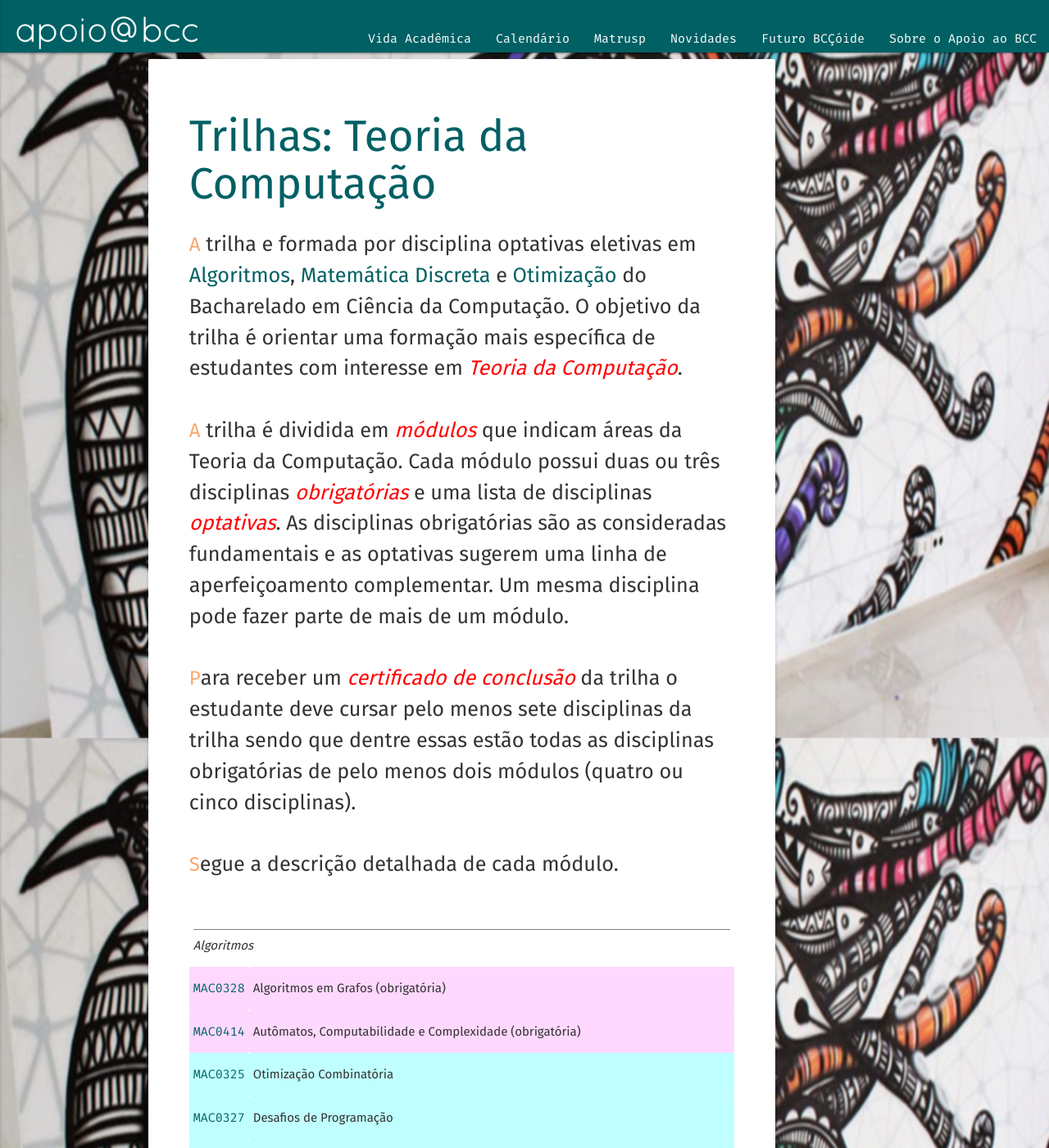
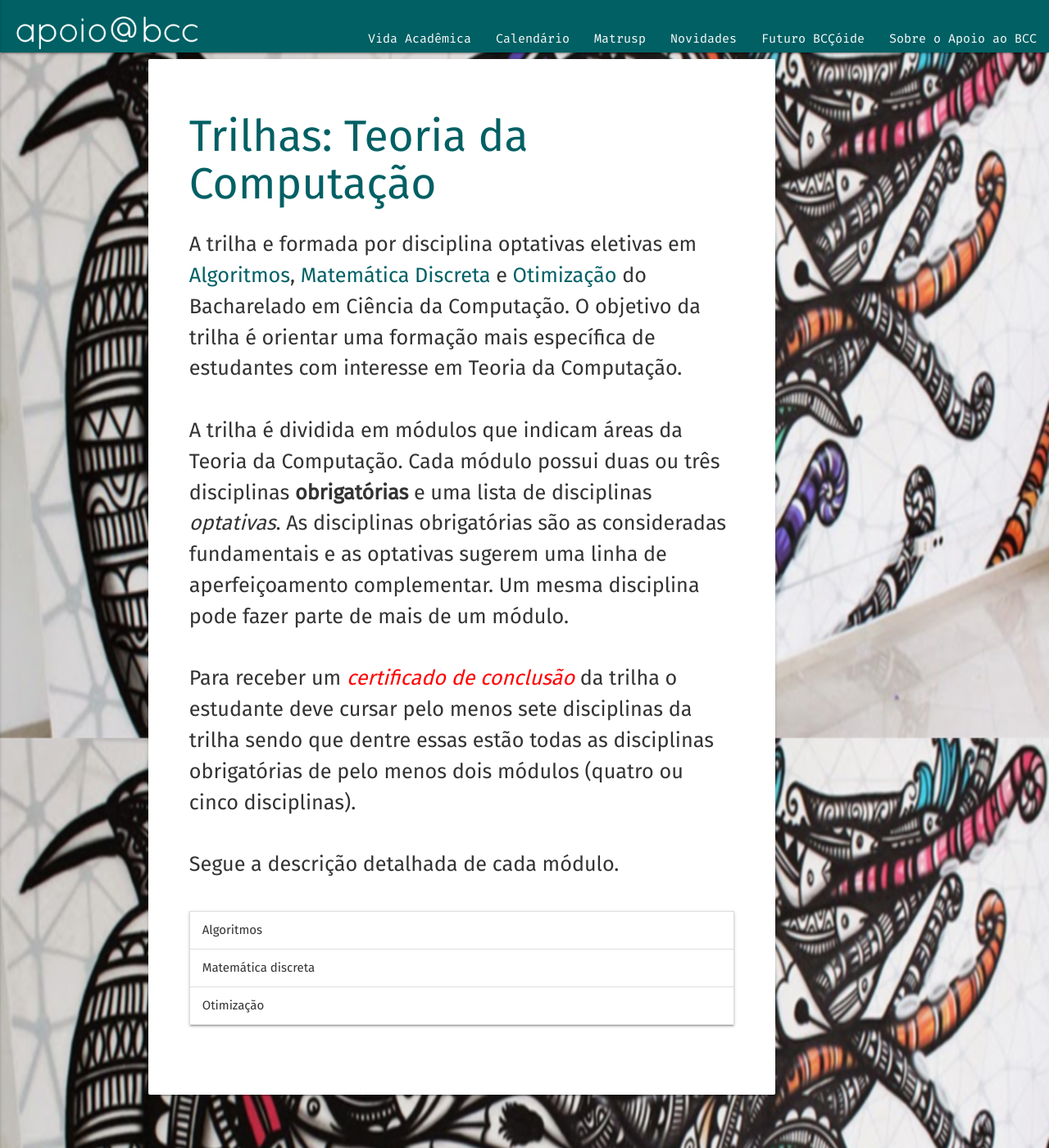
Before and after one commit to apoiobcc/apoiobcc, a Jekyll site: the page built from teoria.html, in a window 1280 px wide and 1400 px high. Shown: the whole window at 82% size. Built offline with Jekyll 4.4.1, drawn with Linux system fonts in a browser that asks for light colours; nearby versions of some CDN libraries; some of the changed text lies outside the part shown.

Commit message:
Teoria pronto

```diff
--- a/teoria.html
+++ b/teoria.html
@@ -3,25 +3,27 @@
 title: 'Trilhas: Teoria da Computação'
 ---
 
-<p><font size="+2" color="#faa86c">A</font> trilha e formada por disciplina optativas eletivas
-em <em>Algoritmos</em>, <em>Matemática Discreta</em> e <em>Otimização</em> do
-Bacharelado em Ciência da Computação. O objetivo da trilha é orientar uma
-formação mais específica de estudantes com interesse em <i><font color="red">Teoria da
-Computação</font></i>.</p>
+<p>
+A trilha e formada por disciplina optativas eletivas em <em>Algoritmos</em>,
+<em>Matemática Discreta</em> e <em>Otimização</em> do Bacharelado em Ciência
+da Computação. O objetivo da trilha é orientar uma formação mais específica
+de estudantes com interesse em Teoria da Computação.
+</p>
 
-<p><font size="+2" color="#faa86c">A</font> trilha é dividida em <i><font color="red">módulos</font></i> que indicam áreas da Teoria
-da Computação. Cada módulo possui duas ou três
-disciplinas <i><font color="red">obrigatórias</font></i> e uma lista de
-disciplinas <i><font color="red">optativas</font></i>. As disciplinas obrigatórias são as
-consideradas fundamentais e as optativas sugerem uma linha de aperfeiçoamento
-complementar. Um mesma disciplina pode fazer parte de mais de um módulo.</p>
+<p>A trilha é dividida em módulos que indicam áreas da Teoria da Computação.
+Cada módulo possui duas ou três disciplinas <b>obrigatórias</b> e uma lista de
+disciplinas <i>optativas</i>. As disciplinas obrigatórias são as consideradas
+fundamentais e as optativas sugerem uma linha de aperfeiçoamento
+complementar. Um mesma disciplina pode fazer parte de mais de um módulo.
+</p>
 
-<p><font size="+2" color="#faa86c">P</font>ara receber um <i><font color="red">certificado de conclusão</font></i> da trilha o
-estudante deve cursar pelo menos sete disciplinas da trilha sendo que dentre
-essas estão todas as disciplinas obrigatórias de pelo menos dois módulos
-(quatro ou cinco disciplinas).</p>
+<p>Para receber um <span class="danger">certificado de conclusão</span> da trilha
+o estudante deve cursar pelo menos sete disciplinas da trilha sendo que dentre
+essas estão todas as disciplinas obrigatórias de pelo menos dois módulos (quatro
+ou cinco disciplinas).
+</p>
 
-<p><font size="+2" color="#faa86c">S</font>egue a descrição detalhada de cada módulo.</p>
+<p>Segue a descrição detalhada de cada módulo.</p>
 
 <!--
 <p>
@@ -36,84 +38,198 @@
 <b>Módulos:</b>
 -->
 
-<table cellspacing="2" cellpadding="1" align="center">
+<ul class="collapsible" data-collapsible="accordion">
+<li><div class="collapsible-header">Algoritmos</div>
+<div class="collapsible-body">
+<table>
+<thead>
+<tr>
+    <th>Sigla</th>
+    <th>Nome da disciplina</th>
+</tr>
+</thead>
+<tbody>
+<tr>
+<td><a href="{{ site.baseurl }}/catalogo2017/disciplinas/MAC0328.html">MAC0328</a></td>
+<td><b>[Obrigatória]</b> Algoritmos em Grafos</td>
+</tr>
 
-<tbody><tr>
-<td colspan="2" valign="bottom" height="35" bgcolor="white" align="center"> <hr size="1" noshade="noshade"><i>Algoritmos</i>
+<tr>
+<td><a href="{{ site.baseurl }}/catalogo2017/disciplinas/MAC0414.html">MAC0414</a></td>
+<td><b>[Obrigatória]</b> Autômatos, Computabilidade e Complexidade</td>
+</tr>
 
-</td></tr><tr>
-<td width="70" bgcolor="#ffd8ff"><a href="http://bcc.ime.usp.br/catalogo2017/disciplinas/MAC0328.html">MAC0328</a></td><td bgcolor="#ffd8ff">Algoritmos em Grafos (obrigatória)
-</td></tr><tr>
-<td width="70" bgcolor="#ffd8ff"><a href="http://bcc.ime.usp.br/catalogo2017/disciplinas/MAC0414.html">MAC0414</a></td><td bgcolor="#ffd8ff">Autômatos, Computabilidade e Complexidade (obrigatória)
-</td></tr><tr>
-<td width="70" bgcolor="#c0ffff"><a href="http://bcc.ime.usp.br/catalogo2017/disciplinas/MAC0325.html">MAC0325</a></td><td bgcolor="#c0ffff">Otimização Combinatória
-</td></tr><tr>
-<td width="70" bgcolor="#c0ffff"><a href="http://bcc.ime.usp.br/catalogo2017/disciplinas/MAC0327.html">MAC0327</a></td><td bgcolor="#c0ffff">Desafios de Programação
-</td></tr><tr>
-<td width="70" bgcolor="#c0ffff"><a href="http://bcc.ime.usp.br/catalogo2017/disciplinas/MAC0331.html">MAC0331</a></td><td bgcolor="#c0ffff">Geometria Computacional
-</td></tr><tr>
-<td width="70" bgcolor="#c0ffff"><a href="http://bcc.ime.usp.br/catalogo2017/disciplinas/MAC0336.html">MAC0336</a></td><td bgcolor="#c0ffff">Criptografia para Segurança de Dados
-</td></tr><tr>
-<td width="70" bgcolor="#c0ffff"><a href="http://bcc.ime.usp.br/catalogo2017/disciplinas/MAC0450.html">MAC0450</a></td><td bgcolor="#c0ffff">Algoritmos de Aproximação
-</td></tr><tr>
-<td width="70" bgcolor="#c0ffff"><a href="http://bcc.ime.usp.br/catalogo2017/disciplinas/MAC0465.html">MAC0465</a></td><td bgcolor="#c0ffff">Biologia Computacional
-</td></tr><tr>
-<td width="70" bgcolor="#c0ffff"><a href="http://bcc.ime.usp.br/catalogo2017/disciplinas/MAC0466.html">MAC0466</a></td><td bgcolor="#c0ffff">Teoria dos Jogos Algorítmica
+<tr>
+<td><a href="{{ site.baseurl }}/catalogo2017/disciplinas/MAC0325.html">MAC0325</a></td>
+<td>Otimização Combinatória</td>
+</tr>
 
-</td></tr><tr>
-<td colspan="2" valign="bottom" height="35" bgcolor="white" align="center"> <hr size="1" noshade="noshade"><i>Matemática discreta</i>
+<tr>
+<td><a href="{{ site.baseurl }}/catalogo2017/disciplinas/MAC0327.html">MAC0327</a></td>
+<td>Desafios de Programação</td>
+</tr>
 
-</td></tr><tr>
-<td width="70" bgcolor="#ffd8ff"><a href="http://bcc.ime.usp.br/catalogo2017/disciplinas/MAC0320.html">MAC0320</a></td><td bgcolor="#ffd8ff">Introdução à Teoria dos Grafos (obrigatória)
-</td></tr><tr>
-<td width="70" bgcolor="#ffd8ff"><a href="https://uspdigital.usp.br/jupiterweb/obterDisciplina?sgldis=MAT0206.html">MAT0206</a></td><td bgcolor="#ffd8ff">Análise Real (obrigatória)
-</td></tr><tr>
-<td width="70" bgcolor="#ffd8ff"><a href="https://uspdigital.usp.br/jupiterweb/obterDisciplina?sgldis=MAT0264.html">MAT0264</a></td><td bgcolor="#ffd8ff">Aneis e corpos (obrigatória)
-</td></tr><tr>
-<td width="70" bgcolor="#c0ffff"><a href="http://bcc.ime.usp.br/catalogo2017/disciplinas/MAC0414.html">MAC0414</a></td><td bgcolor="#c0ffff">Autômatos, Computabilidade e Complexidade
-</td></tr><tr>
-<td width="70" bgcolor="#c0ffff"><a href="http://bcc.ime.usp.br/catalogo2017/disciplinas/MAC0436.html">MAC0436</a></td><td bgcolor="#c0ffff">Tópicos de Matemática Discreta
-</td></tr><tr>
-<td width="70" bgcolor="#c0ffff"><a href="https://uspdigital.usp.br/jupiterweb/obterDisciplina?sgldis=MAE0221.html">MAE0221</a></td><td bgcolor="#c0ffff">Probabilidade I
-</td></tr><tr>
-<td width="70" bgcolor="#c0ffff"><a href="https://uspdigital.usp.br/jupiterweb/obterDisciplina?sgldis=MAE0224.html">MAE0224</a></td><td bgcolor="#c0ffff">Probabilidade II
-</td></tr><tr>
-<td width="70" bgcolor="#c0ffff"><a href="https://uspdigital.usp.br/jupiterweb/obterDisciplina?sgldis=MAE0228.html">MAE0228</a></td><td bgcolor="#c0ffff">Noções de Probabilidade e Processos Estocásticos
-</td></tr><tr>
-<td width="70" bgcolor="#c0ffff"><a href="https://uspdigital.usp.br/jupiterweb/obterDisciplina?sgldis=MAE0326.html">MAE0326</a></td><td bgcolor="#c0ffff">Aplicações de Processos Estocásticos
-</td></tr><tr>
-<td width="70" bgcolor="#c0ffff"><a href="https://uspdigital.usp.br/jupiterweb/obterDisciplina?sgldis=MAT0225.html">MAT0225</a></td><td bgcolor="#c0ffff">Funções Analíticas
-</td></tr><tr>
-<td width="70" bgcolor="#c0ffff"><a href="https://uspdigital.usp.br/jupiterweb/obterDisciplina?sgldis=MAT0234.html">MAT0234</a></td><td bgcolor="#c0ffff">Medida e Integração
-</td></tr><tr>
-<td width="70" bgcolor="#c0ffff"><a href="https://uspdigital.usp.br/jupiterweb/obterDisciplina?sgldis=MAT0265.html">MAT0265</a></td><td bgcolor="#c0ffff">Grupos
-</td></tr><tr>
-<td width="70" bgcolor="#c0ffff"><a href="https://uspdigital.usp.br/jupiterweb/obterDisciplina?sgldis=MAT0311.html">MAT0311</a></td><td bgcolor="#c0ffff">Cálculo Diferencial e Integral V
+<tr>
+<td><a href="{{ site.baseurl }}/catalogo2017/disciplinas/MAC0331.html">MAC0331</a></td>
+<td>Geometria Computacional</td>
+</tr>
 
-</td></tr><tr>
-<td colspan="2" valign="bottom" height="35" bgcolor="white" align="center"> <hr size="1" noshade="noshade"><i>Otimização</i>
+<tr>
+<td><a href="{{ site.baseurl }}/catalogo2017/disciplinas/MAC0336.html">MAC0336</a></td>
+<td>Criptografia para Segurança de Dados</td>
+</tr>
 
-</td></tr><tr>
-<td width="70" bgcolor="#ffd8ff"><a href="http://bcc.ime.usp.br/catalogo2017/disciplinas/MAC0315.html">MAC0315</a></td><td bgcolor="#ffd8ff">Otimização Linear (obrigatória)
-</td></tr><tr>
-<td width="70" bgcolor="#ffd8ff"><a href="http://bcc.ime.usp.br/catalogo2017/disciplinas/MAC0325.html">MAC0325</a></td><td bgcolor="#ffd8ff">Otimização Combinatória (obrigatória)
-</td></tr><tr>
-<td width="70" bgcolor="#c0ffff"><a href="http://bcc.ime.usp.br/catalogo2017/disciplinas/MAC0300.html">MAC0300</a></td><td bgcolor="#c0ffff">Métodos Numéricos da Álgebra Linear
-</td></tr><tr>
-<td width="70" bgcolor="#c0ffff"><a href="http://bcc.ime.usp.br/catalogo2017/disciplinas/MAC0343.html">MAC0343</a></td><td bgcolor="#c0ffff">Otimização Semidefinida e Aplicações
-</td></tr><tr>
-<td width="70" bgcolor="#c0ffff"><a href="http://bcc.ime.usp.br/catalogo2017/disciplinas/MAC0418.html">MAC0418</a></td><td bgcolor="#c0ffff">Tópicos Especiais de Programação Matemática
-</td></tr><tr>
-<td width="70" bgcolor="#c0ffff"><a href="http://bcc.ime.usp.br/catalogo2017/disciplinas/MAC0419.html">MAC0419</a></td><td bgcolor="#c0ffff">Métodos de Otimização em Finanças
-</td></tr><tr>
-<td width="70" bgcolor="#c0ffff"><a href="http://bcc.ime.usp.br/catalogo2017/disciplinas/MAC0427.html">MAC0427</a></td><td bgcolor="#c0ffff">Otimização Não-Linear
-</td></tr><tr>
-<td width="70" bgcolor="#c0ffff"><a href="http://bcc.ime.usp.br/catalogo2017/disciplinas/MAC0450.html">MAC0450</a></td><td bgcolor="#c0ffff">Algoritmos de Aproximação
-</td></tr><tr>
-<td width="70" bgcolor="#c0ffff"><a href="http://bcc.ime.usp.br/catalogo2017/disciplinas/MAC0452.html">MAC0452</a></td><td bgcolor="#c0ffff">Tópicos de Otimização Combinatória
-</td></tr><tr>
-<td width="70" bgcolor="#c0ffff"><a href="http://bcc.ime.usp.br/catalogo2017/disciplinas/MAC0461.html">MAC0461</a></td><td bgcolor="#c0ffff">Introdução ao Escalonamento e Aplicações
-</td></tr><tr>
-<td width="70" bgcolor="#c0ffff"><a href="http://bcc.ime.usp.br/catalogo2017/disciplinas/MAC0473.html">MAC0473</a></td><td bgcolor="#c0ffff">Otimização Inteira
+<tr>
+<td><a href="{{ site.baseurl }}/catalogo2017/disciplinas/MAC0450.html">MAC0450</a></td>
+<td>Algoritmos de Aproximação</td>
+</tr>
 
-</td></tr></tbody></table>
+<tr>
+<td><a href="{{ site.baseurl }}/catalogo2017/disciplinas/MAC0465.html">MAC0465</a></td>
+<td>Biologia Computacional</td>
+</tr>
+
+<tr>
+<td><a href="{{ site.baseurl }}/catalogo2017/disciplinas/MAC0466.html">MAC0466</a></td>
+<td>Teoria dos Jogos Algorítmica</td>
+</tr>
+</tbody></table></div></li>
+
+<li><div class="collapsible-header">Matemática discreta</div><div class="collapsible-body">
+<table>
+<thead>
+<tr>
+    <th>Sigla</th>
+    <th>Nome da disciplina</th>
+</tr>
+</thead>
+<tbody>
+<tr>
+<td><a href="{{ site.baseurl }}/catalogo2017/disciplinas/MAC0320.html">MAC0320</a></td>
+<td><b>[Obrigatória]</b> Introdução à Teoria dos Grafos</td>
+</tr>
+
+<tr>
+<td><a href="https://uspdigital.usp.br/jupiterweb/obterDisciplina?sgldis=MAT0206.html">MAT0206</a></td>
+<td><b>[Obrigatória]</b> Análise Real</td>
+</tr>
+
+<tr>
+<td><a href="https://uspdigital.usp.br/jupiterweb/obterDisciplina?sgldis=MAT0264.html">MAT0264</a></td>
+<td><b>[Obrigatória]</b> Anéis e corpos</td>
+</tr>
+
+<tr>
+<td><a href="{{ site.baseurl }}/catalogo2017/disciplinas/MAC0414.html">MAC0414</a></td>
+<td>Autômatos, Computabilidade e Complexidade</td>
+</tr>
+
+<tr>
+<td><a href="{{ site.baseurl }}/catalogo2017/disciplinas/MAC0436.html">MAC0436</a></td>
+<td>Tópicos de Matemática Discreta</td>
+</tr>
+
+<tr>
+<td><a href="https://uspdigital.usp.br/jupiterweb/obterDisciplina?sgldis=MAE0221.html">MAE0221</a></td>
+<td>Probabilidade I</td>
+</tr>
+
+<tr>
+<td><a href="https://uspdigital.usp.br/jupiterweb/obterDisciplina?sgldis=MAE0224.html">MAE0224</a></td>
+<td>Probabilidade II</td>
+</tr>
+
+<tr>
+<td><a href="https://uspdigital.usp.br/jupiterweb/obterDisciplina?sgldis=MAE0228.html">MAE0228</a></td>
+<td>Noções de Probabilidade e Processos Estocásticos</td>
+</tr>
+
+<tr>
+<td><a href="https://uspdigital.usp.br/jupiterweb/obterDisciplina?sgldis=MAE0326.html">MAE0326</a></td>
+<td>Aplicações de Processos Estocásticos</td>
+</tr>
+
+<tr>
+<td><a href="https://uspdigital.usp.br/jupiterweb/obterDisciplina?sgldis=MAT0225.html">MAT0225</a></td>
+<td>Funções Analíticas</td>
+</tr>
+
+<tr>
+<td><a href="https://uspdigital.usp.br/jupiterweb/obterDisciplina?sgldis=MAT0234.html">MAT0234</a></td>
+<td>Medida e Integração</td>
+</tr>
+
+<tr>
+<td><a href="https://uspdigital.usp.br/jupiterweb/obterDisciplina?sgldis=MAT0265.html">MAT0265</a></td>
+<td>Grupos</td>
+</tr>
+
+<tr>
+<td><a href="https://uspdigital.usp.br/jupiterweb/obterDisciplina?sgldis=MAT0311.html">MAT0311</a></td>
+<td>Cálculo Diferencial e Integral V</td>
+</tr>
+</tbody></table></div></li>
+
+<li><div class="collapsible-header">Otimização</div><div class="collapsible-body">
+<table>
+<thead>
+<tr>
+    <th>Sigla</th>
+    <th>Nome da disciplina</th>
+</tr>
+</thead>
+<tbody>
+<tr>
+<td><a href="{{ site.baseurl }}/catalogo2017/disciplinas/MAC0315.html">MAC0315</a></td>
+<td><b>[Obrigatória]</b> Otimização Linear</td>
+</tr>
+
+<tr>
+<td><a href="{{ site.baseurl }}/catalogo2017/disciplinas/MAC0325.html">MAC0325</a></td>
+<td><b>[Obrigatória]</b> Otimização Combinatória</td>
+</tr>
+
+<tr>
+<td><a href="{{ site.baseurl }}/catalogo2017/disciplinas/MAC0300.html">MAC0300</a></td>
+<td>Métodos Numéricos da Álgebra Linear</td>
+</tr>
+
+<tr>
+<td><a href="{{ site.baseurl }}/catalogo2017/disciplinas/MAC0343.html">MAC0343</a></td>
+<td>Otimização Semidefinida e Aplicações</td>
+</tr>
+
+<tr>
+<td><a href="{{ site.baseurl }}/catalogo2017/disciplinas/MAC0418.html">MAC0418</a></td>
+<td>Tópicos Especiais de Programação Matemática</td>
+</tr>
+
+<tr>
+<td><a href="{{ site.baseurl }}/catalogo2017/disciplinas/MAC0419.html">MAC0419</a></td>
+<td>Métodos de Otimização em Finanças</td>
+</tr>
+
+<tr>
+<td><a href="{{ site.baseurl }}/catalogo2017/disciplinas/MAC0427.html">MAC0427</a></td>
+<td>Otimização Não-Linear</td>
+</tr>
+
+<tr>
+<td><a href="{{ site.baseurl }}/catalogo2017/disciplinas/MAC0450.html">MAC0450</a></td>
+<td>Algoritmos de Aproximação</td>
+</tr>
+
+<tr>
+<td><a href="{{ site.baseurl }}/catalogo2017/disciplinas/MAC0452.html">MAC0452</a></td>
+<td>Tópicos de Otimização Combinatória</td>
+</tr>
+
+<tr>
+<td><a href="{{ site.baseurl }}/catalogo2017/disciplinas/MAC0461.html">MAC0461</a></td>
+<td>Introdução ao Escalonamento e Aplicações</td>
+</tr>
+
+<tr>
+<td><a href="{{ site.baseurl }}/catalogo2017/disciplinas/MAC0473.html">MAC0473</a></td>
+<td>Otimização Inteira</td>
+</tr></tbody></table></div></li></ul>
```
